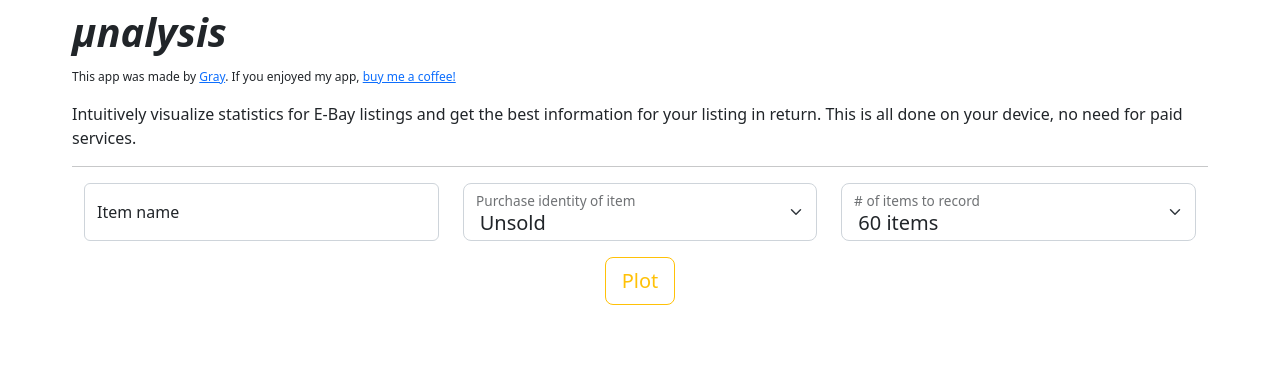
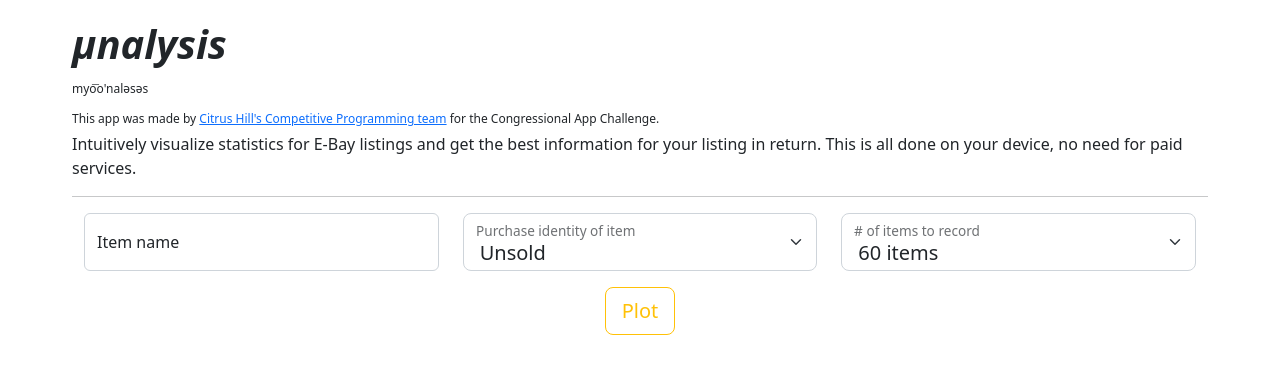
Before and after one commit to letlovewin/munalysis, a plain HTML site: page public/index.html in a window 1280 px wide. Drawn offline with nearby package versions, Linux system fonts and the light colour scheme; a script that the page names is missing.

Commit message:
Text changes

```diff
--- a/public/index.html
+++ b/public/index.html
@@ -13,8 +13,9 @@
     <body>
 
         <div class="container p-2 justify-content-center align-items-center h-100" style="width:90%; max-width:95%">
-            <h1><strong><i>μnalysis</i></strong></h1>
-            <p class="subtitle">This app was made by <a href="https://hiccupsarenots.xyz">Gray</a>. If you enjoyed my app, <a href="https://www.buymeacoffee.com/portughalam">buy me a coffee!</a></p>
+            <h1 style="margin-top:12px;"><strong><i>μnalysis</i></strong></h1>
+            <p style="margin-top:1em;font-size:12px;margin-bottom: 2px;">myo͞o'naləsəs</p>
+            <p class="subtitle">This app was made by <a href="https://instagram.com/chhscpc/">Citrus Hill's Competitive Programming team</a> for the Congressional App Challenge.</p>
             <p>Intuitively visualize statistics for E-Bay listings and get the best information for your listing in return. This is all done on your device, no need for paid services.</p>
             <hr>
             <div class="container" id="item-listing-data">
--- a/public/style.css
+++ b/public/style.css
@@ -1,4 +1,5 @@
 .subtitle {
     margin-top:1em;
     font-size:12px;
+    margin-bottom: 4px;
 }
```
